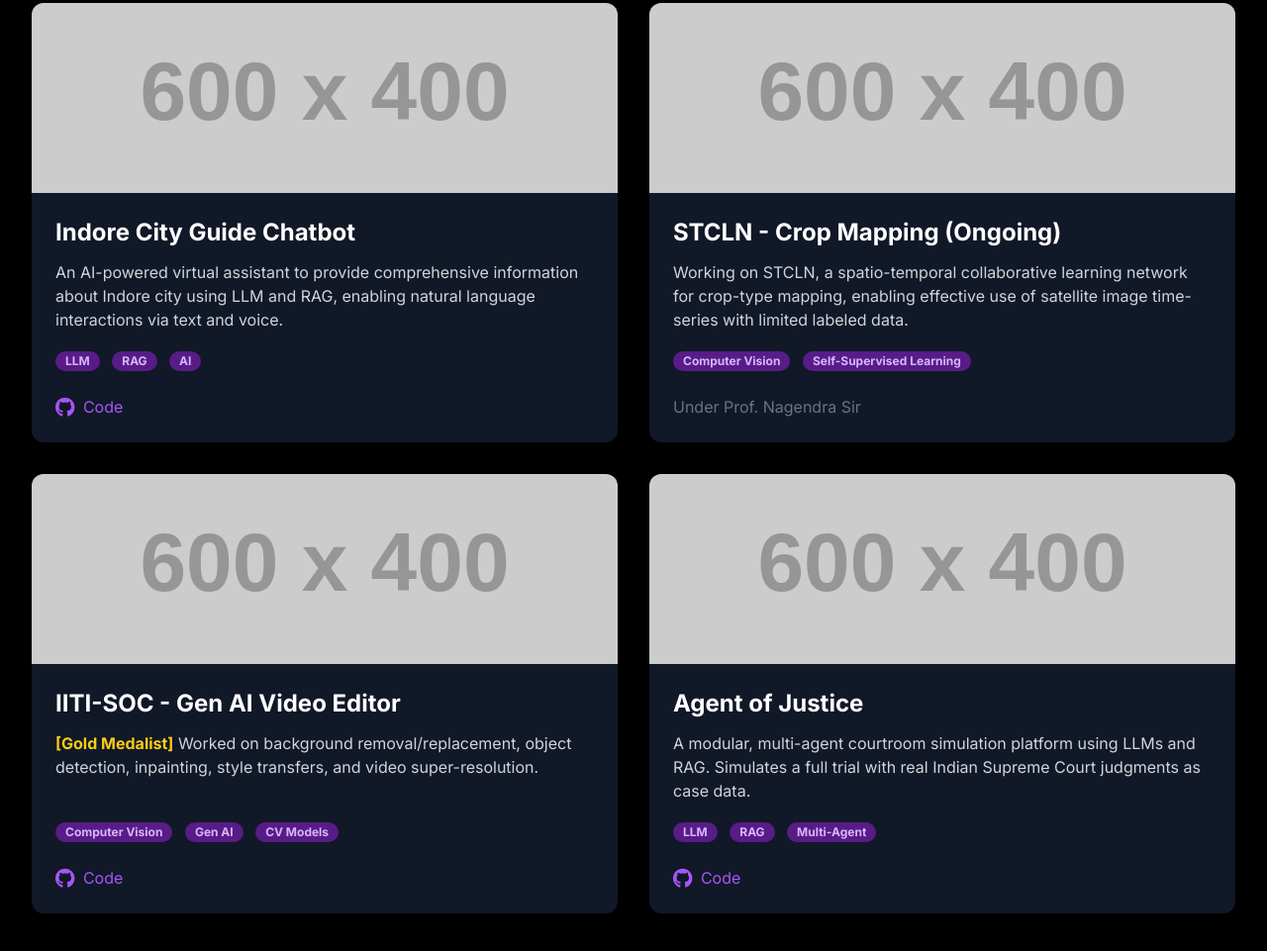
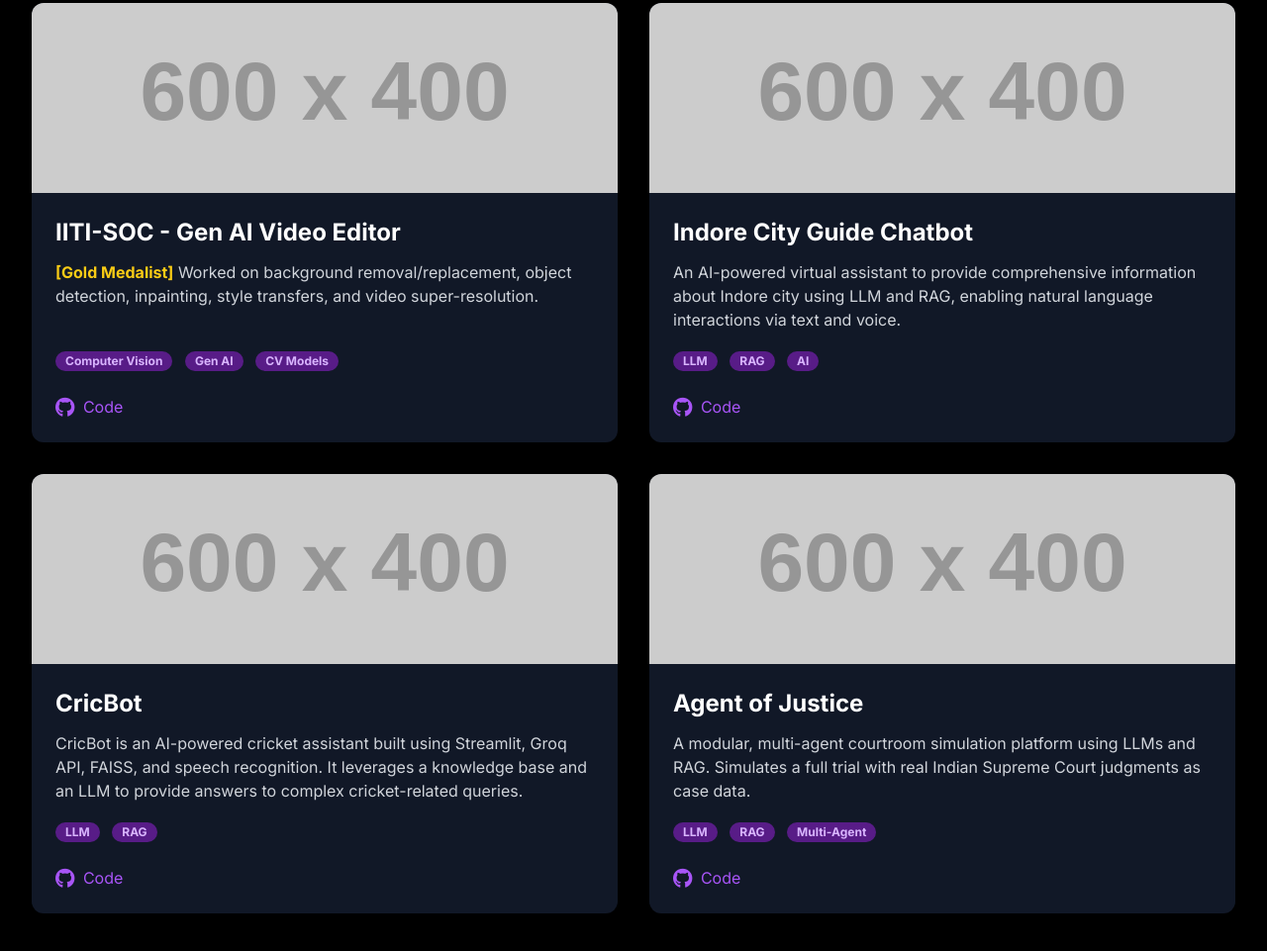
Before and after one commit to prakrati28/portfolio, a plain HTML site: page index.html in a window 1280 px wide. Shown: the part 3322-4283 px from the top of the page at 99% size. Drawn offline with nearby package versions, Linux system fonts and the light colour scheme; placeholder pictures from the web are drawn by us.

Commit message:
Update index.html

```diff
--- a/index.html
+++ b/index.html
@@ -284,6 +284,26 @@
                 <div class="grid grid-cols-1 md:grid-cols-2 lg:grid-cols-2 gap-8">
 
                     <!-- Project Card 1 -->
+                     <div class="bg-card rounded-xl shadow-lg overflow-hidden flex flex-col transform transition-transform hover:-translate-y-2">
+                        <img src="https://placehold.co/600x400/111827/a855f7?text=Gen+AI+Video" alt="Gen AI Video Editor" class="w-full h-48 object-cover">
+                        <div class="p-6 flex flex-col flex-grow">
+                            <h3 class="text-2xl font-bold text-white mb-3">IITI-SOC - Gen AI Video Editor</h3>
+                            <p class="text-gray-300 mb-4 flex-grow">
+                                <span class="text-yellow-400 font-bold">[Gold Medalist]</span> Worked on background removal/replacement, object detection, inpainting, style transfers, and video super-resolution.
+                            </p>
+                            <div class="mb-4">
+                                <span class="inline-block bg-purple-900 text-purple-300 text-xs font-semibold px-2.5 py-0.5 rounded-full mr-2 mb-2">Computer Vision</span>
+                                <span class="inline-block bg-purple-900 text-purple-300 text-xs font-semibold px-2.5 py-0.5 rounded-full mr-2 mb-2">Gen AI</span>
+                                <span class="inline-block bg-purple-900 text-purple-300 text-xs font-semibold px-2.5 py-0.5 rounded-full mr-2 mb-2">CV Models</span>
+                            </div>
+                            <div class="flex space-x-4 mt-auto">
+                                <a href="httpsE://github.com/prakrati28/Gen-AI-Video-Editor" class="text-accent hover:text-purple-400 transition-colors" target="_blank" rel="noopener noreferrer">
+                                    <i class="fab fa-github fa-lg mr-1"></i> Code
+                                </a>
+                            </div>
+                        </div>
+                    </div>
+                    <!-- Project Card 2 -->
                     <div class="bg-card rounded-xl shadow-lg overflow-hidden flex flex-col transform transition-transform hover:-translate-y-2">
                         <img src="https://placehold.co/600x400/111827/a855f7?text=Indore+Chatbot" alt="Indore City Guide Chatbot" class="w-full h-48 object-cover">
                         <div class="p-6 flex flex-col flex-grow">
@@ -304,39 +324,21 @@
                         </div>
                     </div>
 
-                    <!-- Project Card 2 -->
-                    <div class="bg-card rounded-xl shadow-lg overflow-hidden flex flex-col transform transition-transform hover:-translate-y-2">
-                        <img src="https://placehold.co/600x400/111827/a855f7?text=STCLN" alt="STCLN - Crop Mapping" class="w-full h-48 object-cover">
-                        <div class="p-6 flex flex-col flex-grow">
-                            <h3 class="text-2xl font-bold text-white mb-3">STCLN - Crop Mapping (Ongoing)</h3>
-                            <p class="text-gray-300 mb-4 flex-grow">
-                                Working on STCLN, a spatio-temporal collaborative learning network for crop-type mapping, enabling effective use of satellite image time-series with limited labeled data.
-                            </p>
-                            <div class="mb-4">
-                                <span class="inline-block bg-purple-900 text-purple-300 text-xs font-semibold px-2.5 py-0.5 rounded-full mr-2 mb-2">Computer Vision</span>
-                                <span class="inline-block bg-purple-900 text-purple-300 text-xs font-semibold px-2.5 py-0.5 rounded-full mr-2 mb-2">Self-Supervised Learning</span>
-                            </div>
-                            <div class="flex space-x-4 mt-auto">
-                                <span class="text-gray-500">Under Prof. Nagendra Sir</span>
-                            </div>
-                        </div>
-                    </div>
+
 
                     <!-- Project Card 3 -->
                     <div class="bg-card rounded-xl shadow-lg overflow-hidden flex flex-col transform transition-transform hover:-translate-y-2">
-                        <img src="https://placehold.co/600x400/111827/a855f7?text=Gen+AI+Video" alt="Gen AI Video Editor" class="w-full h-48 object-cover">
+                        <img src="https://placehold.co/600x400/111827/a855f7?text=CricBot" alt="STCLN - Crop Mapping" class="w-full h-48 object-cover">
                         <div class="p-6 flex flex-col flex-grow">
-                            <h3 class="text-2xl font-bold text-white mb-3">IITI-SOC - Gen AI Video Editor</h3>
+                            <h3 class="text-2xl font-bold text-white mb-3">CricBot</h3>
                             <p class="text-gray-300 mb-4 flex-grow">
-                                <span class="text-yellow-400 font-bold">[Gold Medalist]</span> Worked on background removal/replacement, object detection, inpainting, style transfers, and video super-resolution.
-                            </p>
+CricBot is an AI-powered cricket assistant built using Streamlit, Groq API, FAISS, and speech recognition. It leverages a knowledge base and an LLM to provide answers to complex cricket-related queries.                            </p>
                             <div class="mb-4">
-                                <span class="inline-block bg-purple-900 text-purple-300 text-xs font-semibold px-2.5 py-0.5 rounded-full mr-2 mb-2">Computer Vision</span>
-                                <span class="inline-block bg-purple-900 text-purple-300 text-xs font-semibold px-2.5 py-0.5 rounded-full mr-2 mb-2">Gen AI</span>
-                                <span class="inline-block bg-purple-900 text-purple-300 text-xs font-semibold px-2.5 py-0.5 rounded-full mr-2 mb-2">CV Models</span>
+                                <span class="inline-block bg-purple-900 text-purple-300 text-xs font-semibold px-2.5 py-0.5 rounded-full mr-2 mb-2">LLM</span>
+                                <span class="inline-block bg-purple-900 text-purple-300 text-xs font-semibold px-2.5 py-0.5 rounded-full mr-2 mb-2">RAG</span>
                             </div>
                             <div class="flex space-x-4 mt-auto">
-                                <a href="httpsE://github.com/prakrati28/Gen-AI-Video-Editor" class="text-accent hover:text-purple-400 transition-colors" target="_blank" rel="noopener noreferrer">
+                               <a href="https://github.com/prakrati28/Cricket-AI-agent" class="text-accent hover:text-purple-400 transition-colors" target="_blank" rel="noopener noreferrer">
                                     <i class="fab fa-github fa-lg mr-1"></i> Code
                                 </a>
                             </div>
```
